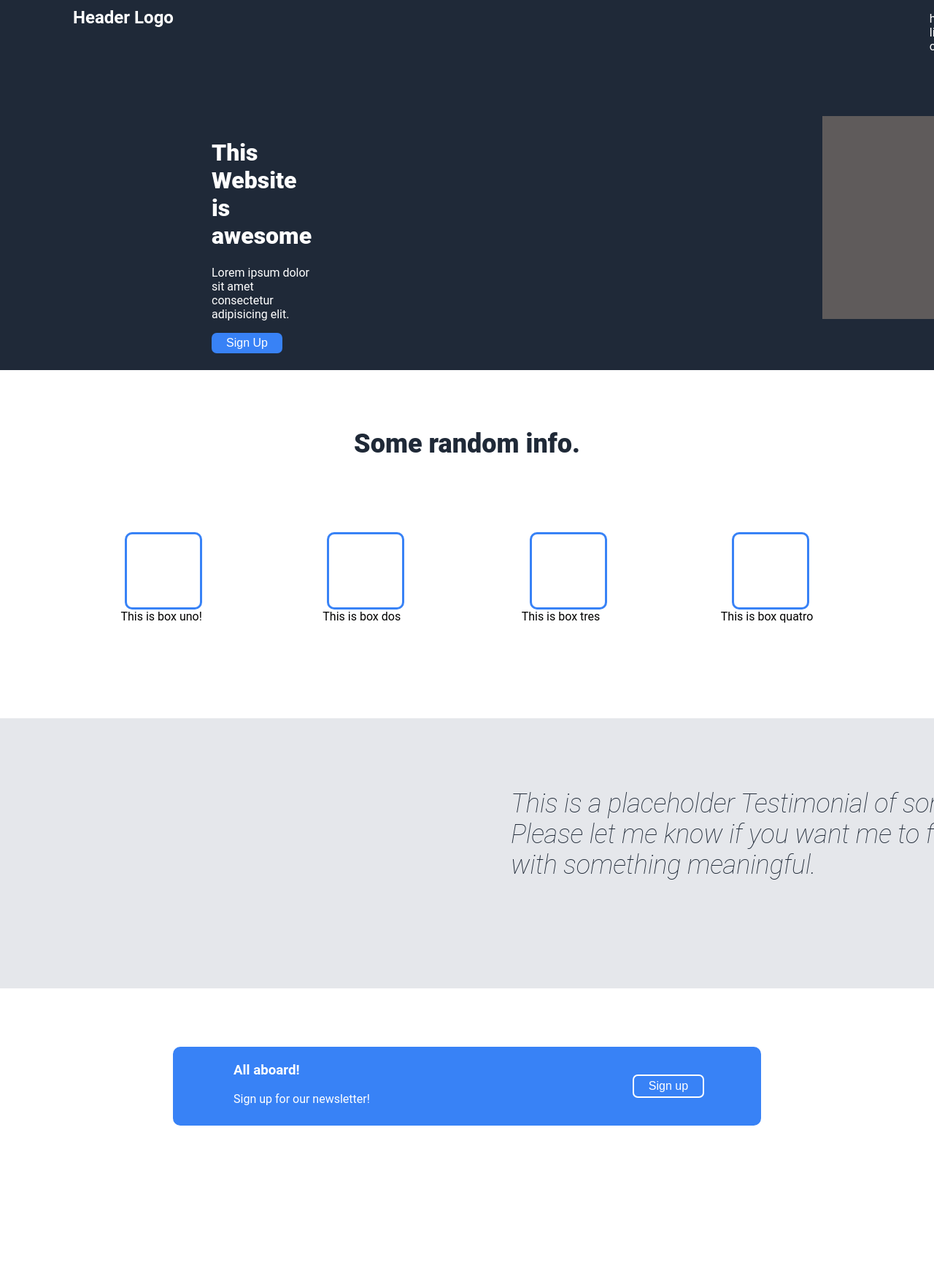
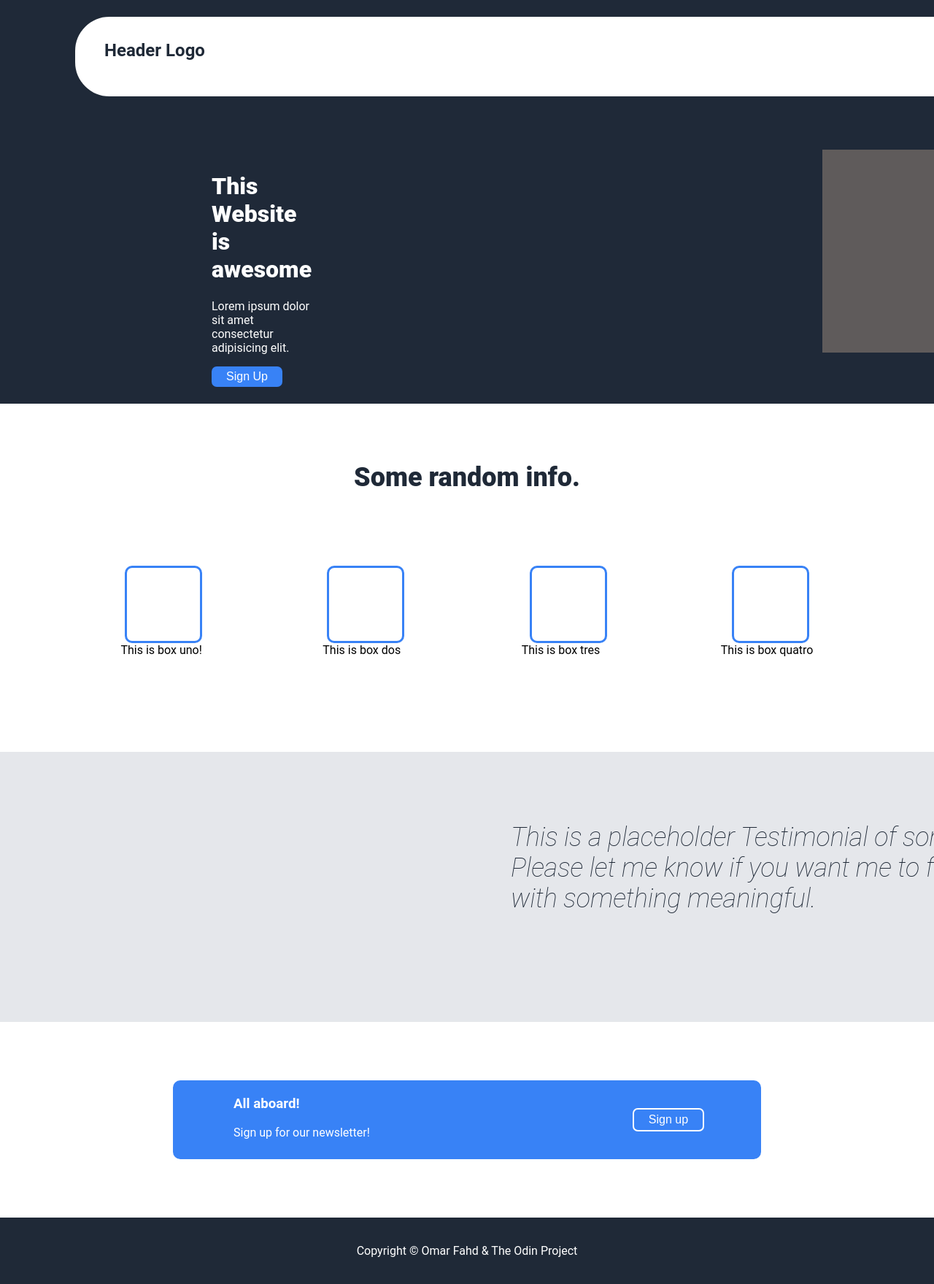
Before and after one commit to Captain-Fahd/landing-page-project, a plain HTML site: page index.html in a window 1280 px wide. Shown: the top 1759 px of the page at 73% size. Before the commit the page ends 1622 px from the top, so only its background shows below. Drawn offline with Linux system fonts and the light colour scheme.

Commit message:
Added Footer and top bar
A simple footer was added along with a round top menu bar encompassing the header menu items.

```diff
--- a/index.html
+++ b/index.html
@@ -12,8 +12,8 @@
         <h4 class="logo">Header Logo</h4>
             <ul class="list">
                 <li>header link one</li>
-                <li>header link one</li>
-                <li>header link one</li>
+                <li>header link two</li>
+                <li>header link three</li>
             </ul>
         </span>
         <div class="header-text">
@@ -53,9 +53,8 @@
             <span class="banner-button"><button class="Sign-Up-2">Sign up</button></span>
         </div>
     </div>
-    <div>
-
-
+    <div class="footer">
+        <p class="footer-text">Copyright © Omar Fahd & The Odin Project</p>
     </div>
 </body>
 </html>
--- a/style.css
+++ b/style.css
@@ -16,21 +16,27 @@ body{
 }
 .logo{
     box-sizing: content-box;
-    margin: 0;
+    margin-left: 40px;
     margin-right: 40px;
-    padding: 10px 200px 10px 100px;
+    padding: 0px 200px 0px 0px;
     width: max-content;
     font-size: x-large;
 }
 .menu{
+    margin-top: 20px;
+    color: #1F2937;
+    border-style: solid;
+    border-radius: 50px;
     display: inline-flex;
     justify-content: flex-end;
     text-decoration: none;
     flex: 1 1 0%;
-    margin: 0px;
-
+    margin-left: 100px;
+    background-color: white;
 }
 .list{
+    padding-top: 20px;
+    padding-right: 40px;
     margin-left: 20cm;
     display: inline-flex;
     flex: auto;
@@ -123,6 +129,7 @@ body{
     font-size: 25px;
     padding-bottom: 60px;
 }
+/*The Call to action banner*/
 .banner-section{
     flex: 1 1 auto;
     align-self: center;
@@ -154,3 +161,11 @@ body{
     color: white;
     font-size: medium;
 }
+/*Footer*/
+.footer{
+    text-align: center;
+    background-color: #1F2937;
+    color: white;
+    padding-top: 20px;
+    padding-bottom: 20px;
+}
```
